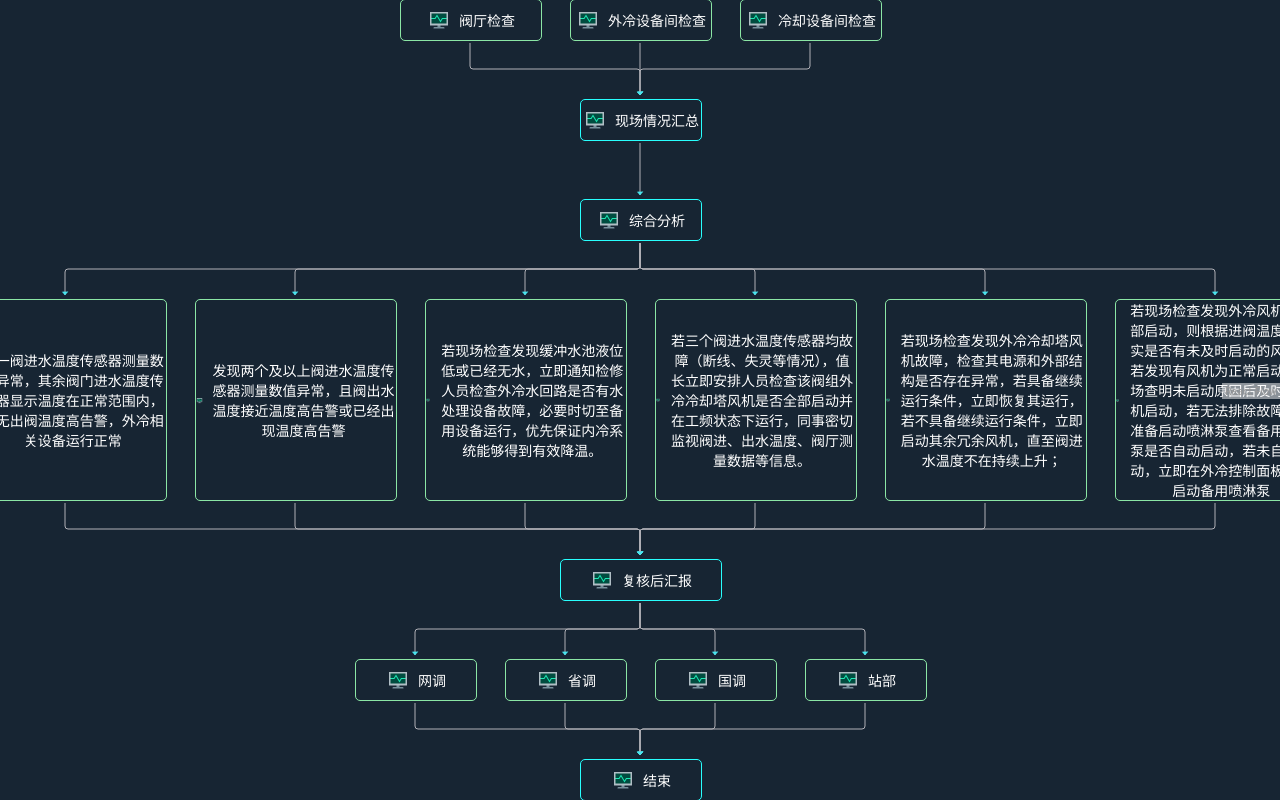
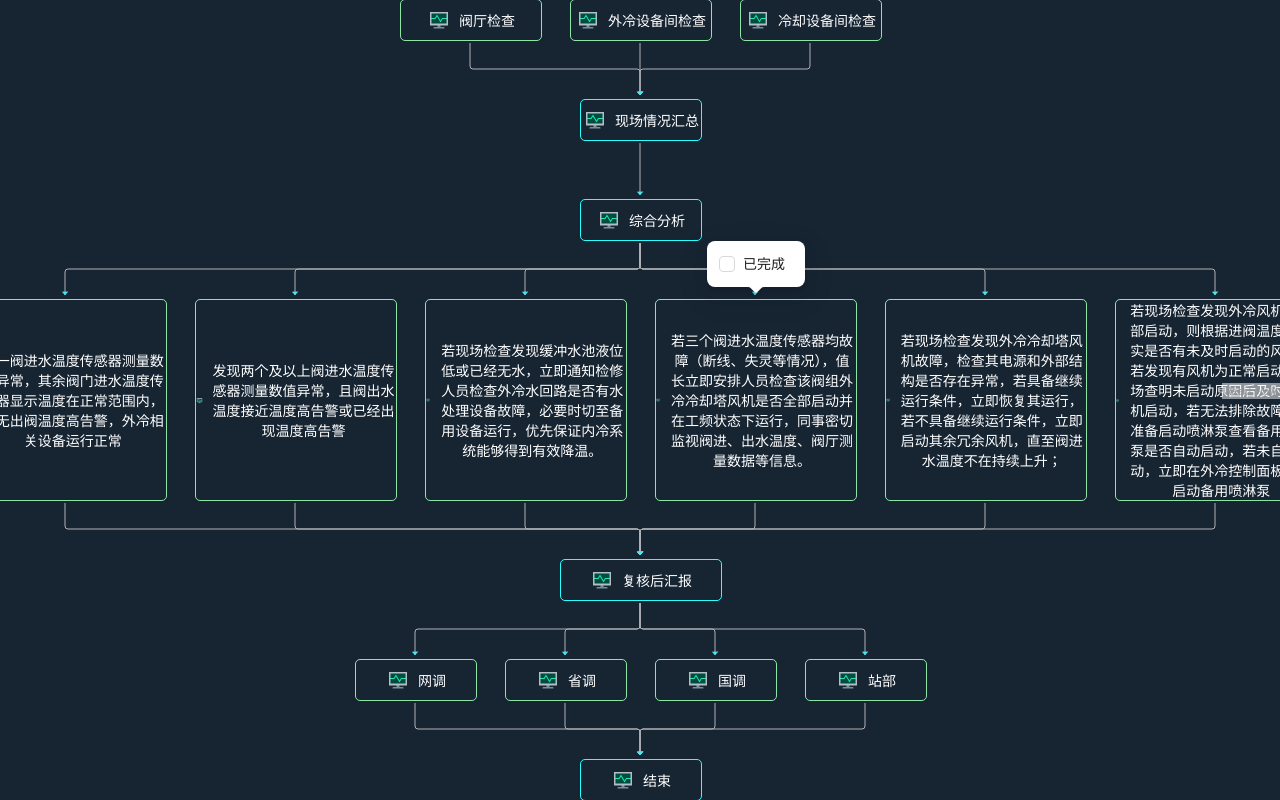
Before and after one commit to xuxusheng/jy-micro-app, a React (Create React App) app in the folder apps/frontend/: page /demo01 in a window 1280 px wide. Both pictures are taken after a click on the element 756 px from the left and 400 px from the top of the page. Built offline with nearby package versions, Linux system fonts and the light colour scheme.

Commit message:
feat: add popover

```diff
--- a/apps/frontend/src/components/Nodes/CustomNode/index.tsx
+++ b/apps/frontend/src/components/Nodes/CustomNode/index.tsx
@@ -1,8 +1,65 @@
 import Styles from './index.module.css'
-import { Node } from '../../../interface/node'
-import React from 'react'
+import { Node, NodeType } from '../../../interface/node'
+import React, { useState } from 'react'
+import { Checkbox, Popover } from 'antd'
 
 const CustomNode = ({ data }: { data: Node }) => {
+  const [isDoned, setIsDoned] = useState(false)
+
+  if (data.type === NodeType.Popover) {
+    return (
+      <Popover
+        content={
+          <div>
+            <Checkbox
+              checked={isDoned}
+              onChange={(e) => setIsDoned(e.target.checked)}
+            >
+              已完成
+            </Checkbox>
+          </div>
+        }
+        title={data.text}
+        trigger={'click'}
+      >
+        <div
+          className={Styles.container + ' ' + Styles[data.type]}
+          style={{
+            width: data.width + 'px',
+            height: data.height + 'px'
+          }}
+        >
+          <div className={Styles.icon + ' ' + Styles[data.status]}></div>
+          <div className={Styles.label}>{data.title}</div>
+        </div>
+      </Popover>
+    )
+  }
+
+  if (data.type === NodeType.Text) {
+    return (
+      <Popover
+        content={<p style={{ maxWidth: '300px' }}>{data.text}</p>}
+        trigger={'click'}
+        open={true}
+        placement={'right'}
+        style={{ maxWidth: '200px' }}
+        arrow={false}
+      >
+        <div
+          className={Styles.container + ' ' + Styles[data.type]}
+          style={{
+            width: data.width + 'px',
+            height: data.height + 'px'
+          }}
+        >
+          <div className={Styles.icon + ' ' + Styles[data.status]}></div>
+          <div className={Styles.label}>{data.title}</div>
+        </div>
+      </Popover>
+    )
+  }
+
   return (
     <div
       className={Styles.container + ' ' + Styles[data.type]}
```
